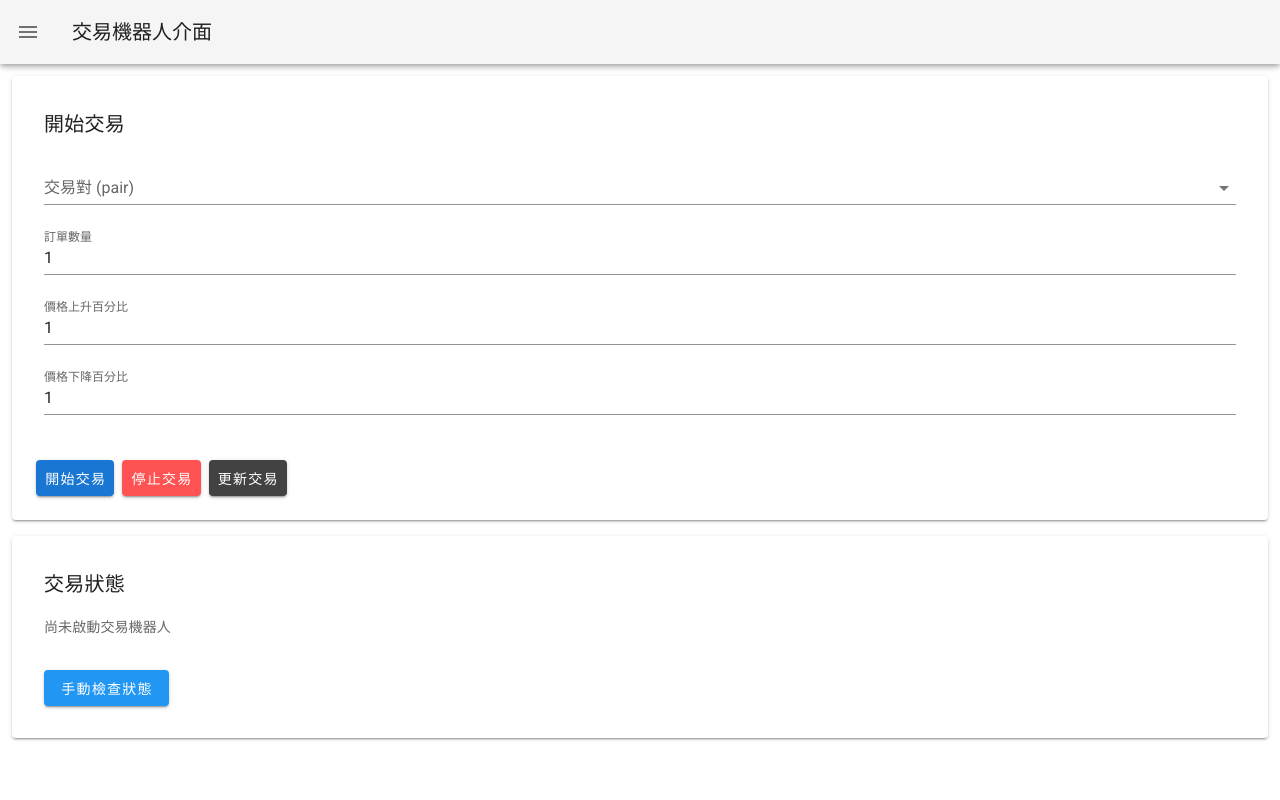
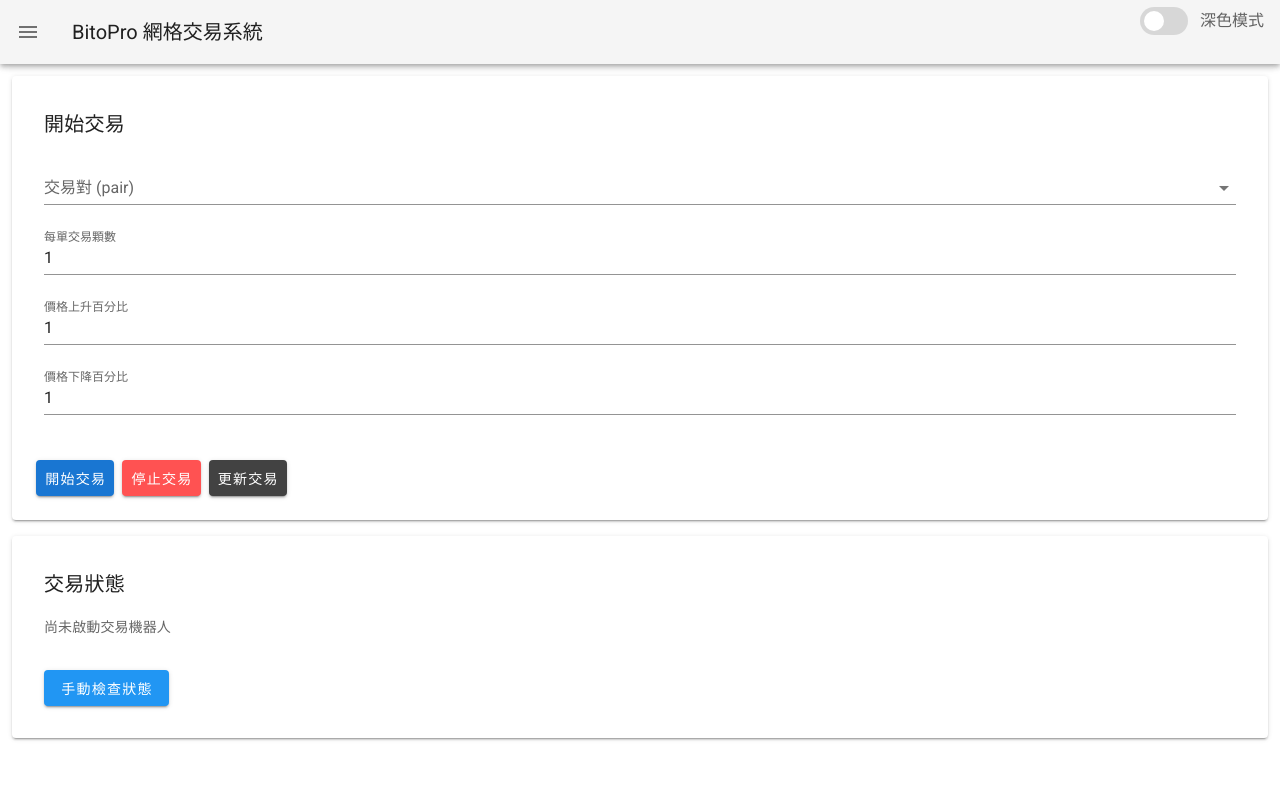
Before and after one commit to codecraft0506/bitobot, a Django app: page / in a window 1280 px wide. Run offline with Django 5.2, Linux system fonts and the light colour scheme; the visitor is signed in with stand-in values (Sample User, id 1); data that the repository does not hold is empty; some libraries are stand-ins or nearby versions.

Commit message:
優化UI

```diff
--- a/templates/index.html
+++ b/templates/index.html
@@ -2,7 +2,7 @@
 <html>
 <head>
   <meta charset="UTF-8">
-  <title>交易介面</title>
+  <title>BitoPro 網格交易系統</title>
   <!-- Vuetify CSS -->
   <link href="https://cdn.jsdelivr.net/npm/vuetify@2.6.0/dist/vuetify.min.css" rel="stylesheet">
   <!-- Google Fonts: Roboto 與 Material Design Icons -->
@@ -45,10 +45,12 @@
         </v-list>
       </v-navigation-drawer>
 
-      <!-- 上方導覽列：增加手機版導覽圖示 -->
+      <!-- 上方導覽列：包含深色模式切換 -->
       <v-app-bar app clipped-left>
         <v-app-bar-nav-icon @click="drawer = !drawer"></v-app-bar-nav-icon>
-        <v-toolbar-title>交易機器人介面</v-toolbar-title>
+        <v-toolbar-title>BitoPro 網格交易系統</v-toolbar-title>
+        <v-spacer></v-spacer>
+        <v-switch v-model="$vuetify.theme.dark" label="深色模式" inset></v-switch>
       </v-app-bar>
 
       <!-- 主要內容區 -->
@@ -80,18 +82,19 @@
               <v-card-title>開始交易</v-card-title>
               <v-card-text>
                 <v-form ref="tradeForm">
-                  <!-- 交易對下拉選單 -->
+                  <!-- 交易對下拉選單，若機器人運行中則不可調整 -->
                   <v-select
                     label="交易對 (pair)"
                     v-model="trade.symbol"
                     :items="pairs"
                     item-text="pair"
                     item-value="pair"
+                    :disabled="tradeStatus !== null"
                     required
                   ></v-select>
-                  <!-- 其他參數預設值 -->
+                  <!-- 其他參數 -->
                   <v-text-field
-                    label="訂單數量"
+                    label="每單交易顆數"
                     v-model="trade.order_size"
                     required
                     type="number"
@@ -169,6 +172,8 @@
                 <v-data-table
                   :headers="balanceHeaders"
                   :items="balanceData"
+                  :sort-by="['amount']"
+                  :sort-desc="[true]"
                   class="elevation-1"
                   dense
                 >
@@ -209,7 +214,7 @@
     new Vue({
       el: '#app',
       delimiters: ['[[', ']]'],
-      vuetify: new Vuetify(),
+      vuetify: new Vuetify(), // 若預設要深色模式，可設定 theme: { dark: true }
       data: {
         drawer: false,
         currentTab: 'trade',
@@ -260,7 +265,8 @@
               if(response.data.success) {
                 const arr = response.data.data.data || response.data.data;
                 this.pairs = arr;
-                if (Array.isArray(this.pairs) && this.pairs.length > 0) {
+                // 若尚未啟動交易，則預設選擇第一個交易對
+                if (Array.isArray(this.pairs) && this.pairs.length > 0 && !this.tradeStatus) {
                   this.trade.symbol = this.pairs[0].pair;
                 }
                 this.errorMessages = [];
@@ -274,17 +280,26 @@
             })
             .finally(() => { this.loading = false; });
         },
+        syncTradeParameters() {
+          if (this.tradeStatus) {
+            this.trade.symbol = this.tradeStatus.pair;
+            this.trade.order_size = this.tradeStatus.order_size;
+            this.trade.price_up_percentage = this.tradeStatus.price_up_percentage;
+            this.trade.price_down_percentage = this.tradeStatus.price_down_percentage;
+          }
+        },
         startTrade() {
           this.loading = true;
           axios.post('/start_trade/', this.trade)
             .then(response => {
-              this.checkTrade();
               if (response.data.success) {
                 this.successMessages.push('交易開始成功');
                 this.tradeStatus = response.data.data;
+                this.syncTradeParameters();
               } else {
                 this.errorMessages.push(response.data.error);
               }
+              this.checkTrade();
             })
             .catch(error => {
               this.handleAxiosError(error, '啟動交易失敗');
@@ -297,6 +312,7 @@
             .then(response => {
               if (response.data.success) {
                 this.tradeStatus = response.data.data;
+                this.syncTradeParameters();
                 this.successMessages.push('取得交易狀態成功');
               } else {
                 this.errorMessages.push(response.data.error);
@@ -312,7 +328,6 @@
           this.loading = true;
           axios.post('/stop_trade/')
             .then(response => {
-              this.checkTrade();
               if (response.data.success) {
                 this.successMessages.push(response.data.data.message);
                 this.errorMessages = [];
@@ -321,6 +336,7 @@
                 this.errorMessages.push(response.data.error);
                 this.successMessages = [];
               }
+              this.checkTrade();
             })
             .catch(error => {
               this.handleAxiosError(error, '停止交易失敗');
@@ -331,15 +347,16 @@
           this.loading = true;
           axios.post('/update_trade/', this.trade)
             .then(response => {
-              this.checkTrade();
               if (response.data.success) {
                 this.successMessages.push('交易更新成功');
                 this.errorMessages = [];
                 this.tradeStatus = response.data.data;
+                this.syncTradeParameters();
               } else {
                 this.errorMessages.push(response.data.error);
                 this.successMessages = [];
               }
+              this.checkTrade();
             })
             .catch(error => {
               this.handleAxiosError(error, '更新交易失敗');
@@ -357,7 +374,6 @@
           } else {
             message = error.message || fallbackMessage;
           }
-
           this.errorMessages.push(message);
           this.successMessages = [];
         },
```
Also changed, not shown: trade/migrations/0003_delete_orderhistory.py (added).
